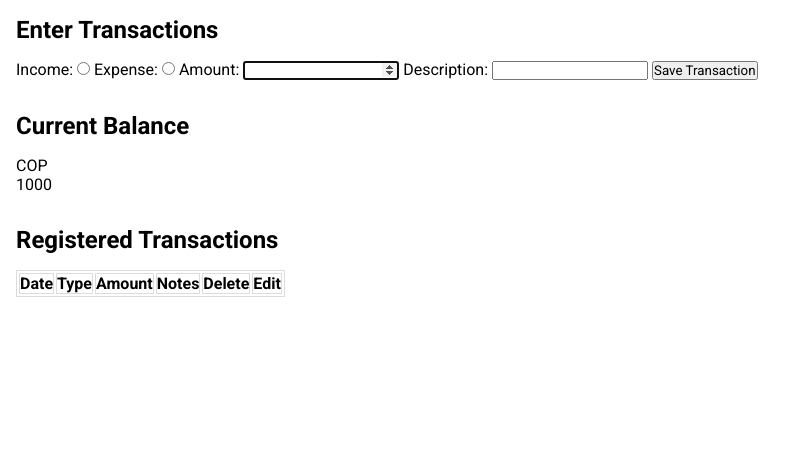
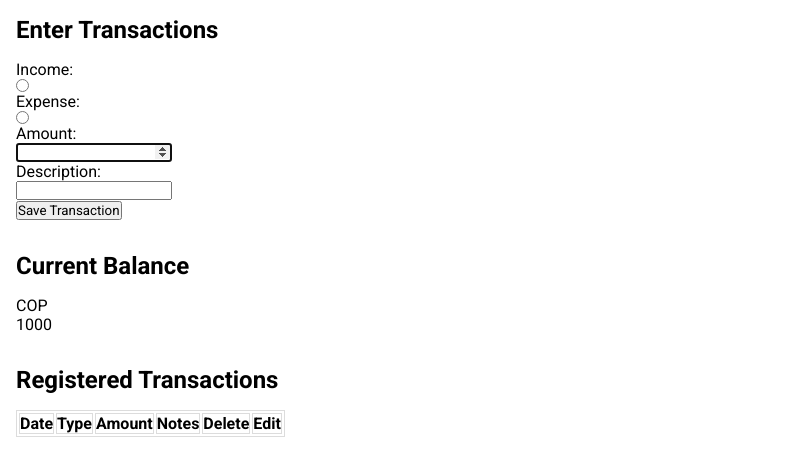
Before and after one commit to kernel688/footprints, a website built with Parcel: page index.html in a window 1280 px wide. Shown: the whole page, without its empty margins (0-805 px from the left). Built offline with nearby package versions, Linux system fonts and the light colour scheme.

Commit message:
Small changes in form-input display

```diff
--- a/css/styles.css
+++ b/css/styles.css
@@ -23,3 +23,7 @@ h2 {
 .transactions-table td {
     border: 1px solid rgb(220, 220, 220);
 }
+
+.form-input {
+    display: block;
+}
```
